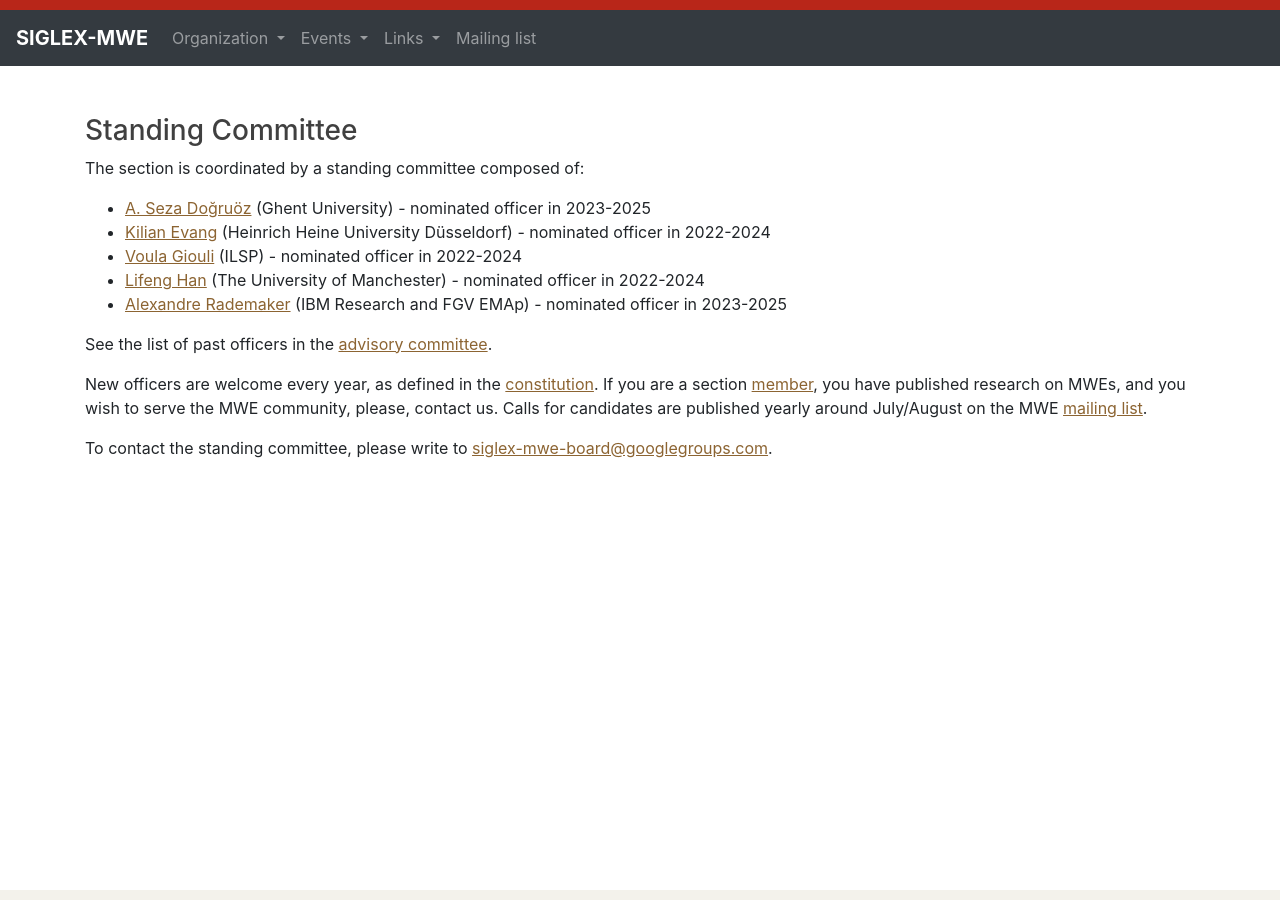
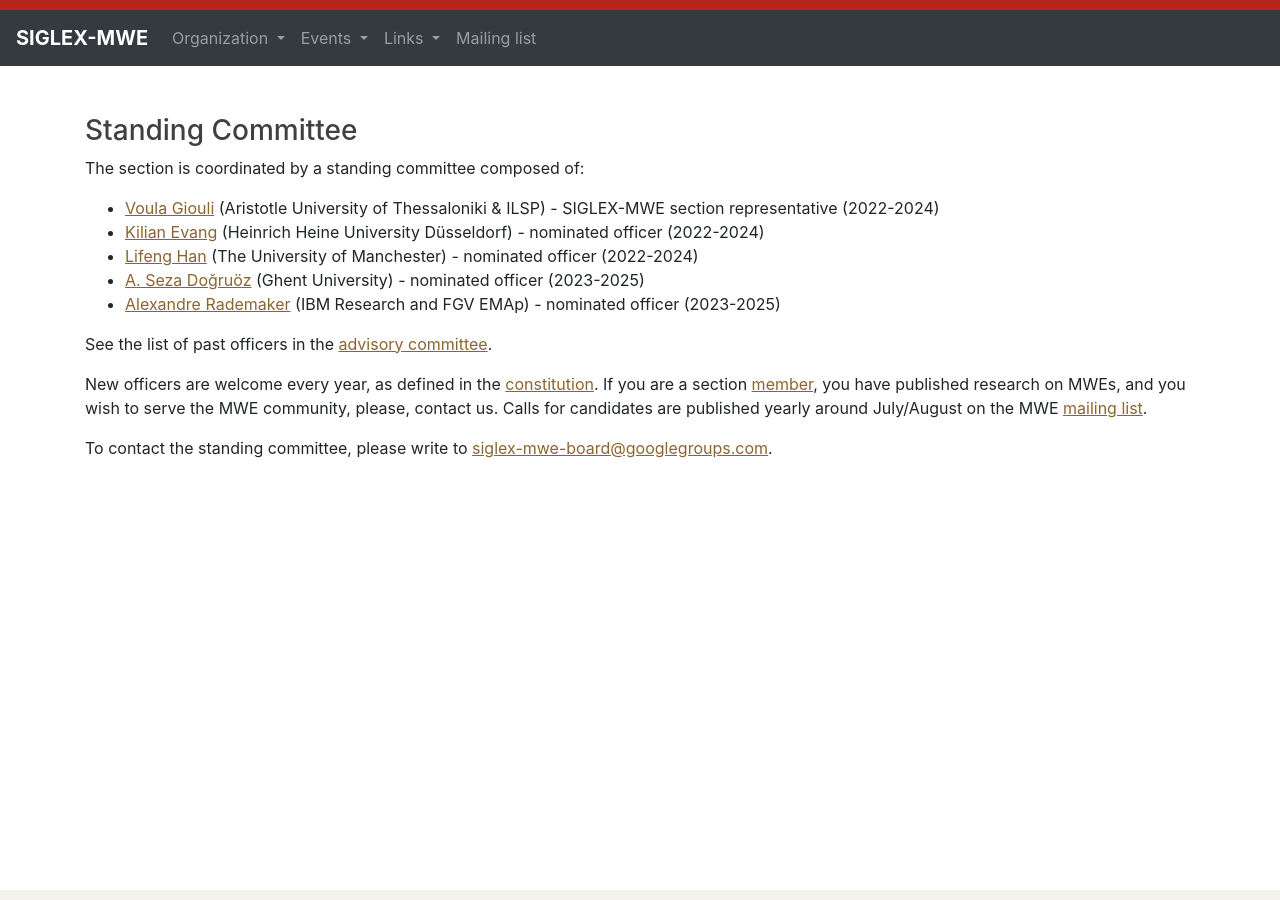
Before and after one commit to multiword/multiword.github.io, a Jekyll site: the page built from organization/standingcommittee.md, in a window 1280 px wide. Built offline with Jekyll 4.4.1, drawn with Linux system fonts in a browser that asks for light colours.

Commit message:
Update standingcommittee.md
Correct affiliation - role

```diff
--- a/organization/standingcommittee.md
+++ b/organization/standingcommittee.md
@@ -7,11 +7,11 @@ layout: default
 
 The section is coordinated by a standing committee composed of:
 
-- [A. Seza Doğruöz](https://research.flw.ugent.be/en/as.dogruoz) (Ghent University) - nominated officer in 2023-2025
-- [Kilian Evang](https://kilian.evang.name/) (Heinrich Heine University Düsseldorf) - nominated officer in 2022-2024
-- [Voula Giouli](https://www.ilsp.gr/en/members/giouli-voula-2/) (ILSP) - nominated officer in 2022-2024
-- [Lifeng Han](https://www.research.manchester.ac.uk/portal/lifeng.han.html) (The University of Manchester) - nominated officer in 2022-2024
-- [Alexandre Rademaker](http://arademaker.github.io/) (IBM Research and FGV EMAp) - nominated officer in 2023-2025
+- [Voula Giouli](https://people.auth.gr/pgiouli/?lang=en) (Aristotle University of Thessaloniki & ILSP) - SIGLEX-MWE section representative (2022-2024)
+- [Kilian Evang](https://kilian.evang.name/) (Heinrich Heine University Düsseldorf) - nominated officer (2022-2024)
+- [Lifeng Han](https://www.research.manchester.ac.uk/portal/lifeng.han.html) (The University of Manchester) - nominated officer (2022-2024)
+- [A. Seza Doğruöz](https://research.flw.ugent.be/en/as.dogruoz) (Ghent University) - nominated officer (2023-2025)
+- [Alexandre Rademaker](http://arademaker.github.io/) (IBM Research and FGV EMAp) - nominated officer (2023-2025)
 
 See the list of past officers in the [advisory committee](advisorycommittee).
 
```
